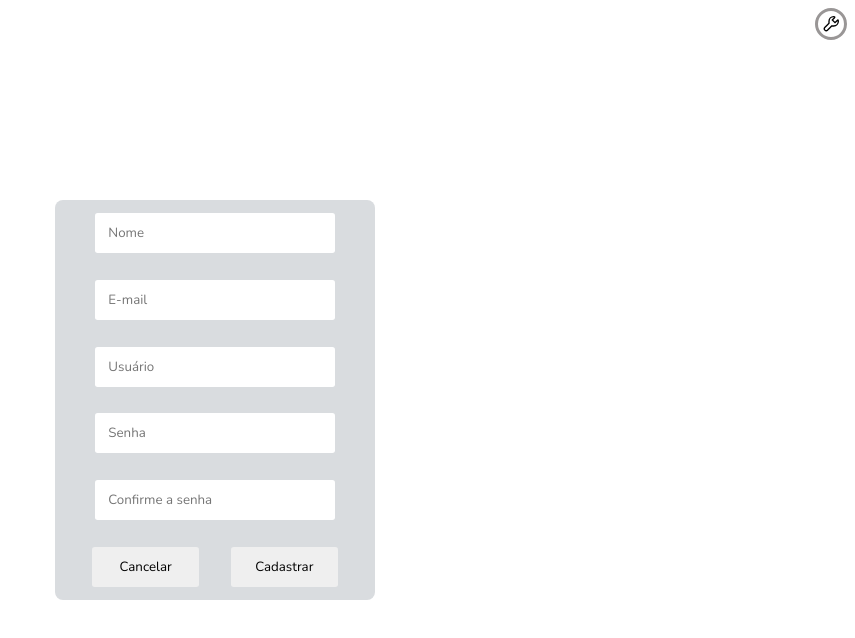
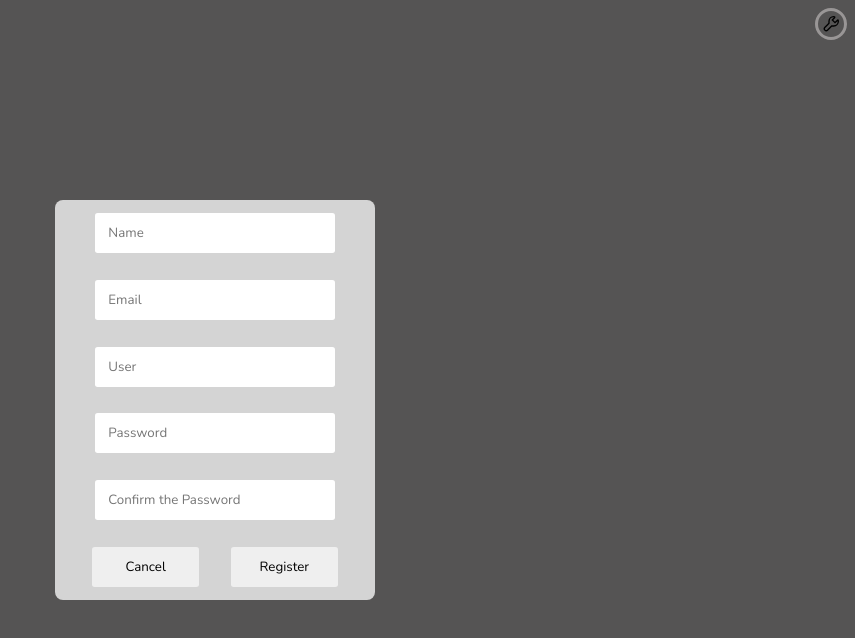
Before and after one commit to fabioVitorTavares/Takss, a React (Vite) app in the folder Tasks/: page /register in a window 1280 px wide. Shown: the top 638 px of the page, without its empty margins (425-1280 px from the left). Built offline with nearby package versions, Linux system fonts and the light colour scheme.

Commit message:
commit 291220221119

```diff
--- a/Tasks/src/Components/Configuration/index.tsx
+++ b/Tasks/src/Components/Configuration/index.tsx
@@ -1,16 +1,13 @@
-import { createContext, useContext, useRef, useState } from 'react'
+import { createContext, useContext, useEffect, useRef, useState } from 'react'
 import { GrConfigure } from 'react-icons/gr'
 import { BsSun, BsMoon } from 'react-icons/bs'
 import iconBr from './img/icon-br.png'
 import iconEg from './img/icon-eg.png'
 import './style.css'
-import { TConfigs } from '../Types/types'
+import { ConfigurationProps } from '../Types/types'
 
 
-type ConfigurationProps = TConfigs & {
-  setTheme: Function,
-  setLanguage: Function
-}
+
 
 export function Configuration({theme, language, setTheme, setLanguage}: ConfigurationProps) {
 
@@ -21,8 +18,6 @@ export function Configuration({theme, language, setTheme, setLanguage}: Configur
   const refPanel = useRef(null)
 
   const [open, setOpen] = useState<Boolean>(false)
-
-
 
   const setThemeDark = () => {
     if (selectorTheme.current) {
@@ -55,7 +50,7 @@ export function Configuration({theme, language, setTheme, setLanguage}: Configur
       const selector: HTMLSpanElement = refIconBr.current
       selector.style.opacity = '1'
     }
-    setLanguage('br')
+    setLanguage('pt')
   }
 
   const setLanguageEg = () => {
@@ -109,6 +104,9 @@ export function Configuration({theme, language, setTheme, setLanguage}: Configur
         <span
           ref={selectorTheme}
           className='selectorTheme'
+          style={
+            theme == 'light' ? { left: '0em' } : { left: '2.4em' }
+          }
           />
       </div>
 
@@ -130,6 +128,9 @@ export function Configuration({theme, language, setTheme, setLanguage}: Configur
         <span
           ref={selectorLanguage}
           className='selectorLanguage'
+          style={
+            language == 'pt' ? { left: '0em' } : { left: '2.4em' }
+          }
         />
       </div>
     </div>
@@ -149,13 +150,11 @@ export function Configuration({theme, language, setTheme, setLanguage}: Configur
 
 
   return (
-    //<ConfigContext.Provider value={{ theme, language }}>
     <div className="configuration">
       <GrConfigure
         onClick={(e) => handleClickConfig(e) }
         />
       {open && panel}
     </div>
-    //</ConfigContext.Provider>
   )
 }
--- a/Tasks/src/Components/Home/index.tsx
+++ b/Tasks/src/Components/Home/index.tsx
@@ -53,12 +53,34 @@ export function Home({theme, language} : TConfigs) {
     </svg>
   )
 
+  const t = language == 'pt' ? 0 : 1
+  const texts = {
+    btnLogin: ['Fazer login', 'Sing in'],
+    btnRegister: ['Me cadastrar', 'Register'],
+    titleHomePage: ['Gerenciamento de tarefas', 'Tasks management'],
+    resumeHomePage: [
+      'Gerencie suas tarefas com uma ferramenta prática e online',
+      'Manage your tasks with a practical and online tool'
+    ],
+    inviteHomePage: [
+      'Entre e organize suas tarefas da melhor maneira!',
+      'Enter and organize your tasks in the best way!'
+    ],
+    svgCheck1: ['Usabilidade intuitiva', 'Intuitive usability'],
+    svgCheck2: ['Simples e eficiente', 'Simple and efficient'],
+    svgCheck3: ['Navegação dinâmica', 'Dynamic navigation'],
+    svgCheck4: ['Ferramenta organizada', 'Organized tool'],
+    svgX1: ['Flags personalizadas', 'Custom flags'],
+    svgX2: ['Expiração por prazo', 'Expiration by term'],
+    svgX3: ['Móvel', 'Mobile'],
+  }
+
   const btnLogin = (
     <button
       className='btnLogin btn'
       onClick={() => navigate('/login')}
     >
-      Fazer login
+      {texts.btnLogin[t]}
     </button>
   )
 
@@ -68,25 +90,25 @@ export function Home({theme, language} : TConfigs) {
       className='btnRegister btn'
       onClick={()=> navigate('/register')}
     >
-      Me cadastrar
+      {texts.btnRegister[t]}
     </button>
   )
 
   const titleHomePage = (
     <h1 className='titleHomePage'>
-      Gerenciamento de tarefas
+      {texts.titleHomePage[t]}
     </h1>
   )
 
   const resumeHomePage = (
     <p className='resumeHomePage'>
-      Gerencie suas tarefas com uma ferramenta prática e online
+      {texts.resumeHomePage[t]}
     </p>
   )
 
   const inviteHomePage = (
     <p className='inviteHomePage'>
-      Entre e organize suas tarefas da melhor maneira!
+      {texts.inviteHomePage[t]}
     </p>
   )
 
@@ -125,7 +147,12 @@ export function Home({theme, language} : TConfigs) {
   return (
 
 
-    <div className='home'>
+    <div className='home'
+      style={theme == 'light' ?
+        { backgroundColor: 'var(--background--ligth)' } :
+        { backgroundColor : 'var(--background--dark)' }
+      }
+    >
       <div className='headerHomePage'>
         <div className='titleAndResume'>
           {titleHomePage}
@@ -144,13 +171,13 @@ export function Home({theme, language} : TConfigs) {
         </section>
         <section className='rightSection'>
           <div>
-            <p className='ps'>{svgCheck} Usabilidade intuitiva </p>
-            <p className='ps'>{svgCheck} Simples e eficiente </p>
-            <p className='ps'>{svgCheck} Navegação dinâmica </p>
-            <p className='ps'>{svgCheck} Ferramenta organizada </p>
-            <p className='ps'>{svgX} Flags personalizadas </p>
-            <p className='ps'>{svgX} Expiração por prazo </p>
-            <p className='ps'>{svgX} Mobile </p>
+            <p className='ps'>{svgCheck} { texts.svgCheck1[t] } </p>
+            <p className='ps'>{svgCheck} { texts.svgCheck2[t] }</p>
+            <p className='ps'>{svgCheck} { texts.svgCheck3[t] } </p>
+            <p className='ps'>{svgCheck} { texts.svgCheck4[t] } </p>
+            <p className='ps'>{svgX} { texts.svgX1[t] } </p>
+            <p className='ps'>{svgX} { texts.svgX2[t] } </p>
+            <p className='ps'>{svgX} { texts.svgX3[t] } </p>
           </div>
           <div className='btnsHomePage'>
             {inviteHomePage}
--- a/Tasks/src/Components/Home/style.css
+++ b/Tasks/src/Components/Home/style.css
@@ -3,7 +3,7 @@
   flex-direction: column;
   justify-content: space-around;
   align-items: center;
-  background-color: var(--background--ligth);
+  transition: background-color  1s ease;
 }
 
 .headerHomePage {
--- a/Tasks/src/Components/Login/index.tsx
+++ b/Tasks/src/Components/Login/index.tsx
@@ -15,12 +15,8 @@ export function Login({theme, language} : TConfigs) {
   const [password, setPassword] = useState('')
   const navigate = useNavigate()
 
-  const linkToApplication = (
-    <Link
-      to='/application'>
-      App
-    </Link>
-  )
+
+
 
   const userLogin = () => {
     if (user == 'fabio.furtado' && password == '321') {
@@ -35,19 +31,30 @@ export function Login({theme, language} : TConfigs) {
     e.keyCode == 13 && userLogin()
   }
 
-
+  const t = language == 'pt' ? 0 : 1
+  const texts = {
+    inputUserPlaceholder: ['Usuário', 'User'],
+    inputPasswordPlaceholder: ['Senha', 'Password'],
+    btnEnterLogin: ['Entrar', 'Login'],
+    btnRegisterLogin: ['Cadastre-se', 'Register']
+  }
 
   const login = (
     <div
       onKeyDown={keyEnter}
-      className='login'>
+      className='login'
+      style={theme == 'dark' ?
+        { backgroundColor: 'var(--background--ligth)' } :
+        { backgroundColor : 'var(--background--dark)' }
+      }
+    >
       <div className='inputsLogin'>
         <div className='divInput'>
           <FaUser/>
           <input
             className='inputUser input'
             type="text"
-            placeholder='Usuário'
+            placeholder={texts.inputUserPlaceholder[t]}
             onChange={(e) => setUser(e.target.value)}
             />
         </div>
@@ -56,7 +63,7 @@ export function Login({theme, language} : TConfigs) {
           <input
             className='inputPassword input'
             type="password"
-            placeholder='Senha'
+            placeholder={texts.inputPasswordPlaceholder[t]}
             onChange={(e) => setPassword(e.target.value)}
             />
         </div>
@@ -66,13 +73,13 @@ export function Login({theme, language} : TConfigs) {
           className='btnEnterLogin'
           onClick={userLogin}
         >
-          Entrar
+          {texts.btnEnterLogin[t]}
         </button>
         <button
           className='btnRegisterLogin'
           onClick={()=> navigate('/register')}
         >
-          Cadastre-se
+          {texts.btnRegisterLogin[t]}
         </button>
       </div>
     </div>
@@ -82,7 +89,13 @@ export function Login({theme, language} : TConfigs) {
 
 
   return (
-    <div className='home'>
+    <div
+      className='home'
+      style={theme == 'light' ?
+        { backgroundColor: 'var(--background--ligth)' } :
+        { backgroundColor : 'var(--background--dark)' }
+      }
+    >
       {login}
     </div>
   )
--- a/Tasks/src/Components/Login/style.css
+++ b/Tasks/src/Components/Login/style.css
@@ -4,6 +4,7 @@
   display: flex;
   align-items: center;
   justify-content: center;
+  transition: background-color 2s ease;
 }
 
 .login {
@@ -16,6 +17,8 @@
   justify-content: center;
   background-color: var(--c2);
   gap: 3em;
+  transition: background-color 1s ease;
+
 }
 
 .input {
--- a/Tasks/src/Components/Register/index.tsx
+++ b/Tasks/src/Components/Register/index.tsx
@@ -7,11 +7,22 @@ export function Register({theme, language} : TConfigs) {
 
   const navigate = useNavigate()
 
+
+  const t = language == 'pt' ? 0 : 1
+  const texts = {
+    inputUserName: ['Nome', 'Name'],
+    inputUser: ['Usuário', 'User'],
+    inputPassword: ['Senha', 'Password'],
+    inputConfirmPassword: ['Confirme a senha', 'Confirm the Password'],
+    btnCancel: ['Cancelar', 'Cancel'],
+    btnRegister: ['Cadastrar', 'Register']
+  }
+
   const inputCompleteName = (
     <input
       className='inputUserName inputRegister'
       type="text"
-      placeholder='Nome'
+      placeholder={texts.inputUserName[t]}
     />
   )
 
@@ -19,7 +30,7 @@ export function Register({theme, language} : TConfigs) {
     <input
       className='inputUserEmail inputRegister'
       type="email"
-      placeholder='E-mail'
+      placeholder= 'Email'
     />
   )
 
@@ -27,7 +38,7 @@ export function Register({theme, language} : TConfigs) {
     <input
       className='inputUser inputRegister'
       type="text"
-      placeholder='Usuário'
+      placeholder={texts.inputUser[t]}
     />
   )
 
@@ -35,7 +46,7 @@ export function Register({theme, language} : TConfigs) {
     <input
       className='inputPassword inputRegister'
       type="password"
-      placeholder='Senha'
+      placeholder= {texts.inputPassword[t]}
     />
   )
 
@@ -43,7 +54,7 @@ export function Register({theme, language} : TConfigs) {
     <input
       className='inputConfirmPassword inputRegister'
       type="password"
-      placeholder='Confirme a senha'
+      placeholder={texts.inputConfirmPassword[t]}
     />
   )
 
@@ -52,7 +63,7 @@ export function Register({theme, language} : TConfigs) {
       className='btnRegisterRegister'
       onClick={()=> navigate('/login')}
     >
-      Cancelar
+      {texts.btnCancel[t]}
     </button>
   )
 
@@ -61,13 +72,18 @@ export function Register({theme, language} : TConfigs) {
       className='btnRegisterRegister'
       onClick={()=> navigate('/')}
       >
-      Cadastrar
+      {texts.btnRegister[t]}
     </button>
   )
 
-  return (
-
-    <div className='register'>
+  const register = (
+    <div
+      className='register'
+      style={theme == 'dark' ?
+        { backgroundColor: 'var(--background--ligth)' } :
+        { backgroundColor : 'var(--background--dark)' }
+      }
+      >
       {inputCompleteName}
       {inputEmail}
       {inputUserName}
@@ -79,4 +95,16 @@ export function Register({theme, language} : TConfigs) {
       </div>
     </div>
   )
+
+  return (
+    <div
+      className='home'
+      style={theme == 'light' ?
+        { backgroundColor: 'var(--background--ligth)' } :
+        { backgroundColor : 'var(--background--dark)' }
+      }
+    >
+    {register}
+    </div>
+  )
 }
--- a/Tasks/src/Components/Register/style.css
+++ b/Tasks/src/Components/Register/style.css
@@ -7,6 +7,7 @@
   justify-content: space-around;
   background-color: var(--c2);
   border-radius: 0.5em;
+  transition: background-color 2s ease;
 }
 
 .inputRegister {
--- a/Tasks/src/Components/Types/types.ts
+++ b/Tasks/src/Components/Types/types.ts
@@ -46,3 +46,8 @@ export type TConfigs = {
   theme: String,
   language: String
 }
+
+export type ConfigurationProps = TConfigs & {
+  setTheme: Function,
+  setLanguage: Function
+}
--- a/Tasks/src/Routes/index.tsx
+++ b/Tasks/src/Routes/index.tsx
@@ -10,8 +10,8 @@ import { useState } from 'react';
 
 export function Routers() {
 
-  const [theme, setTheme] = useState<String>('light')
-  const [language, setLanguage] = useState<String>('pt')
+  const [theme, setTheme] = useState<String>('dark')
+  const [language, setLanguage] = useState<String>('eg')
 
   console.log(theme, language);
   return (
```
Lines whose indentation alone changed are shown as unchanged.
